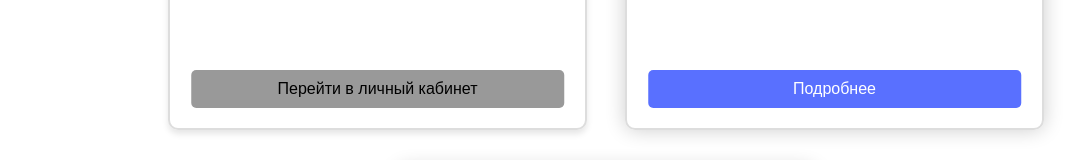
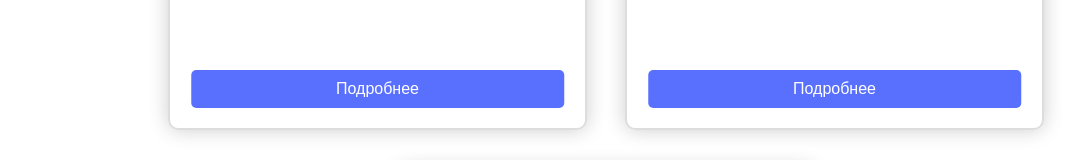
Before and after one commit to zminat/scan, a React (Vite) app: page / in a window 1280 px wide. Shown: the part 2408-2568 px from the top of the page, without its empty margins (34-1116 px from the left). Built offline with nearby package versions, Linux system fonts and the light colour scheme; a small style sheet from the web is missing.

Commit message:
Fixed showing of current rate.

```diff
--- a/src/components/Rates.tsx
+++ b/src/components/Rates.tsx
@@ -4,8 +4,11 @@ import '../styles/Rates.css';
 import Beginner from "../assets/img/Rates/beginner-icon.svg";
 import Pro from "../assets/img/Rates/pro-icon.svg";
 import Business from "../assets/img/Rates/business-icon.svg";
+import { useAuth } from "./AuthContext.tsx";
 
 const Rates: React.FC = () => {
+    const { isLoggedIn } = useAuth();
+
     const rates = [
         {
             id: 1,
@@ -16,7 +19,7 @@ const Rates: React.FC = () => {
             oldPrice: '1 200 ₽',
             installments: 'или 150 ₽/мес. при рассрочке на 24 мес.',
             details: ['Безлимитная история запросов', 'Безопасная сделка', 'Поддержка 24/7'],
-            isCurrent: true,
+            isCurrent: isLoggedIn,
             backgroundColor: '#FFB64F',
             color: '#000000',
         },
```
